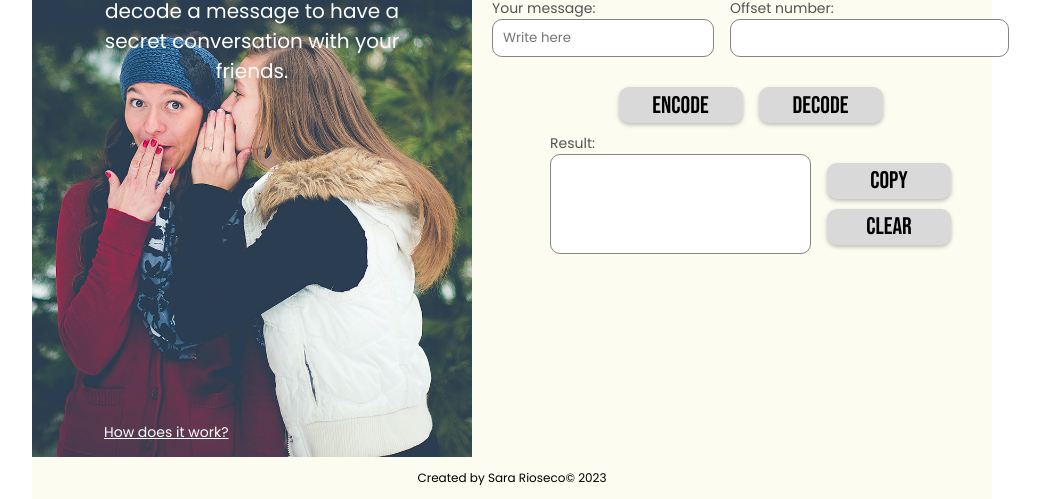
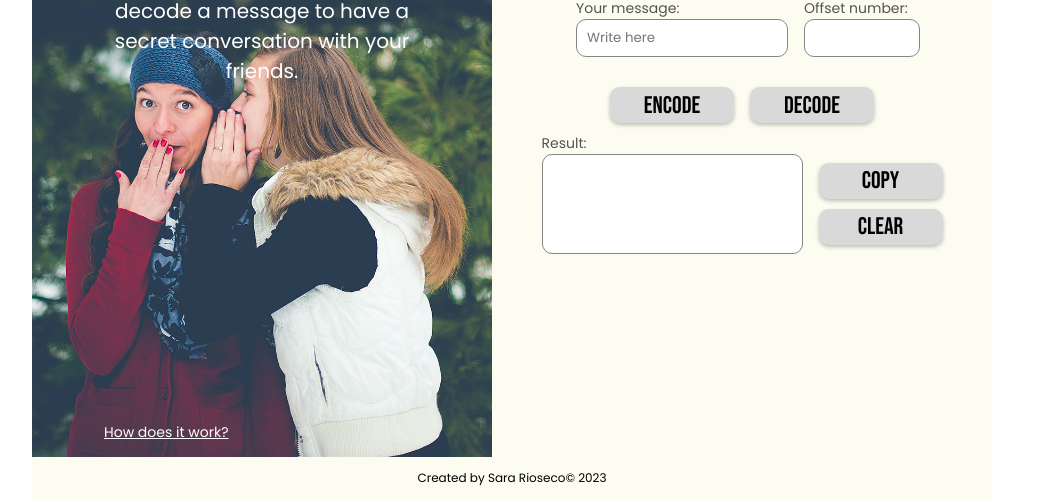
Before and after one commit to sara-rioseco/DEV007-cipher, a website with bundled scripts: page src/index.html in a window 1280 px wide. Shown: the part 301-800 px from the top of the page, without its empty margins (128-1168 px from the left). Built offline with nearby package versions, Linux system fonts and the light colour scheme; a web font is replaced by a local one.

Commit message:
last css details

```diff
--- a/src/style.css
+++ b/src/style.css
@@ -361,14 +361,22 @@
     color: #858585;
     box-sizing: border-box;
   }
+  div.offset-input-div {
+    width: 104px;
+  }
 
   #input-text, #input-offset {
     height: 36px;
     border-radius: 10px;
     border: 1px solid #858585;
-    padding: 0 10px;
+    padding: 0 0 0 10px;
     font-family: Poppins;
   }
+
+  #input-offset {
+    width: 104px;
+  }
+
   .form-text {
     display: flex;
     font-size: 14px;
```
